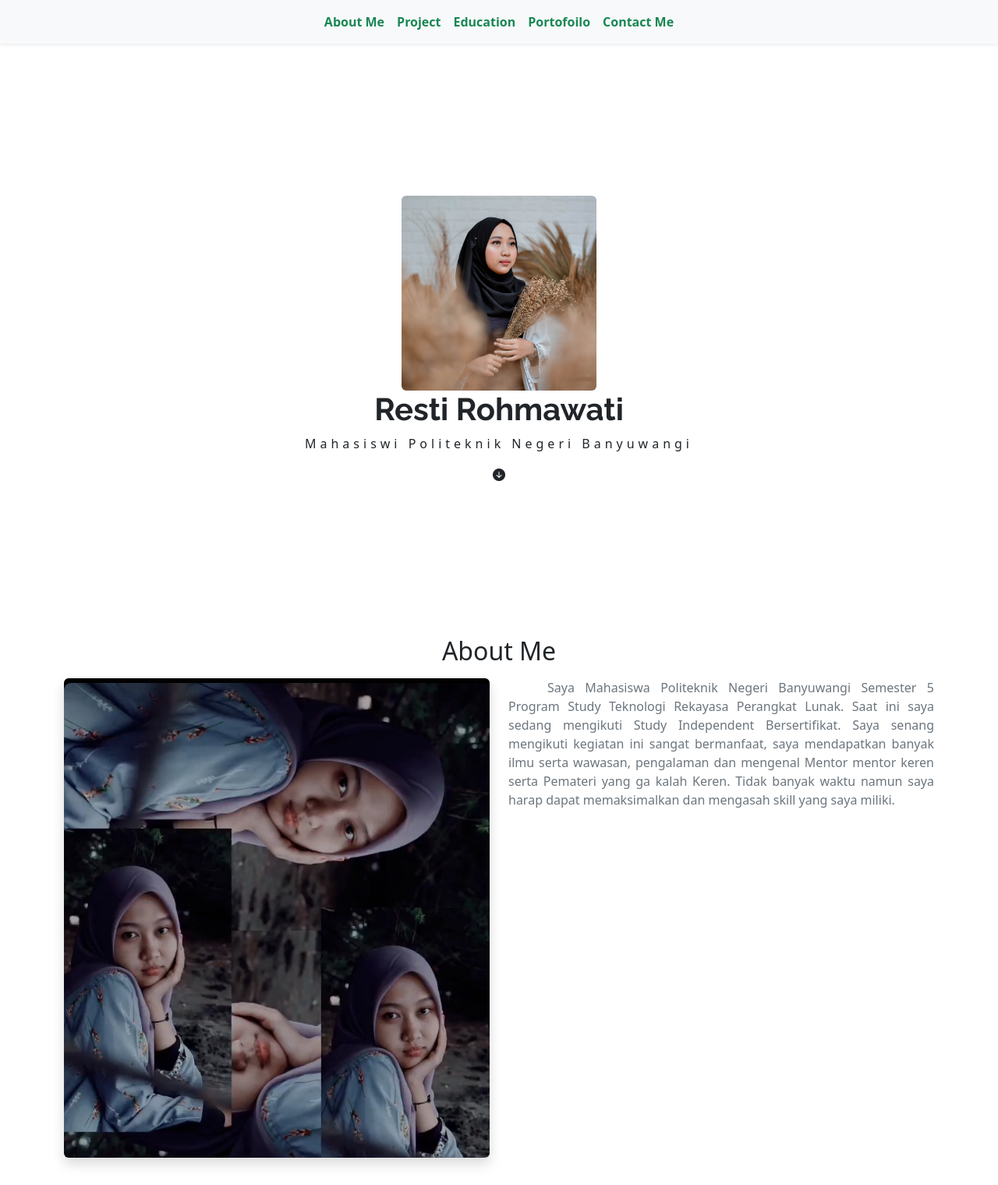
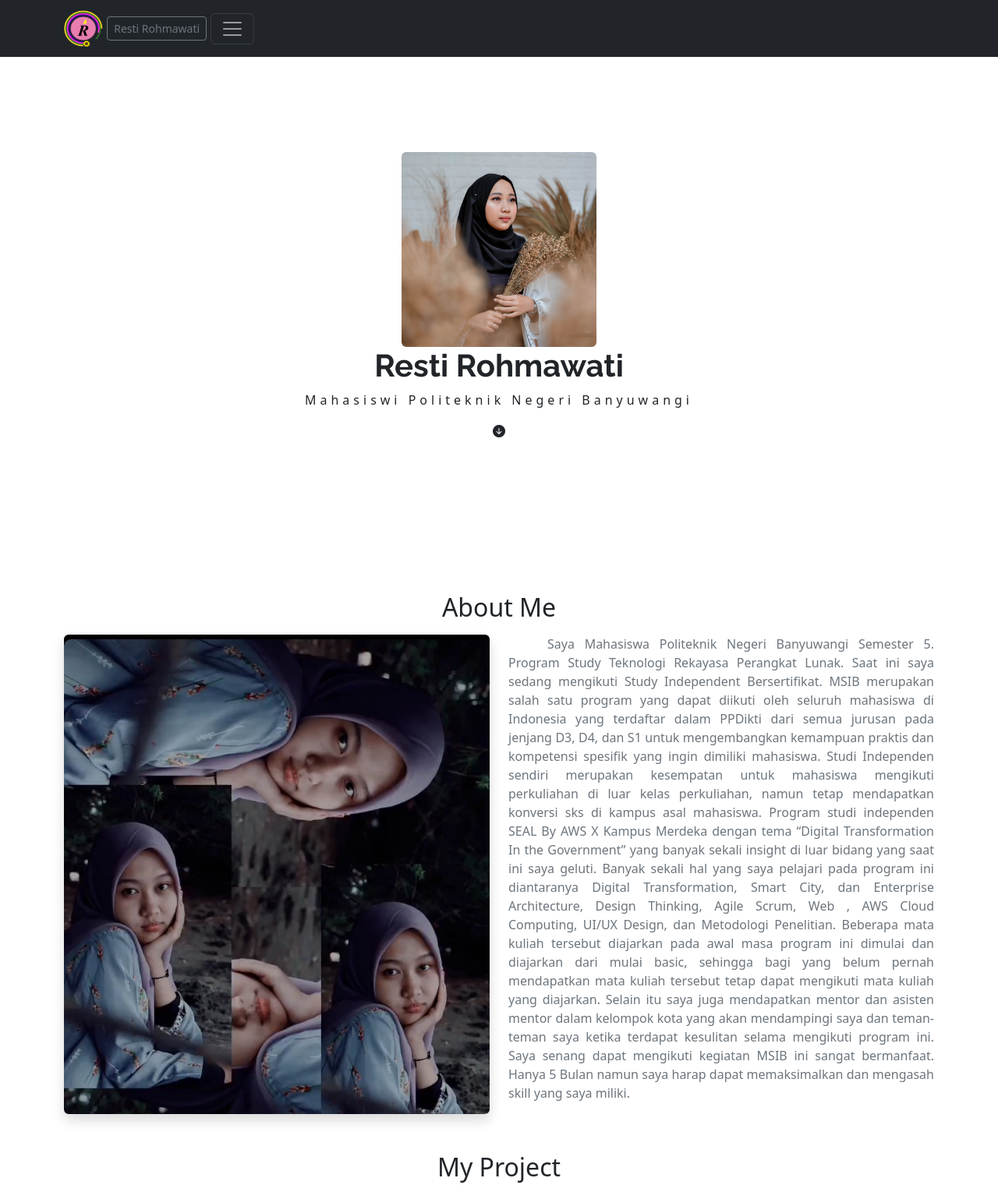
Before and after one commit to restijogja/restijogja.github.io, a plain HTML site: page index.html in a window 1280 px wide. Shown: the top 1520 px of the page at 78% size. Drawn offline with nearby package versions, Linux system fonts and the light colour scheme.

Commit message:
perbaikan

```diff
--- a/index.html
+++ b/index.html
@@ -1,9 +1,9 @@
-<!doctype html>
+<!DOCTYPE html>
 <html lang="en">
   <head>
     <meta charset="utf-8">
     <meta name="viewport" content="width=device-width, initial-scale=1">
-    <title>Bootstrap demo</title>
+    <title>Web Sederhana</title>
     <link href="https://cdn.jsdelivr.net/npm/bootstrap@5.2.2/dist/css/bootstrap.min.css" rel="stylesheet" integrity="sha384-Zenh87qX5JnK2Jl0vWa8Ck2rdkQ2Bzep5IDxbcnCeuOxjzrPF/et3URy9Bv1WTRi" crossorigin="anonymous">
     <link rel="stylesheet" href="https://cdn.jsdelivr.net/npm/bootstrap-icons@1.9.1/font/bootstrap-icons.css">
     <link rel="stylesheet" href="biodata.css">
@@ -14,32 +14,65 @@
   </head>
   <body>
     <!-- Navbar -->
-    <nav class="navbar navbar-expand-lg bg-light shadow-sm">
-      <div class="container-fluid">
-        <div class="collapse navbar-collapse" id="navbarNav">
-          <ul class="navbar-nav mx-auto">
+    <nav class="navbar navbar-dark bg-dark fixed-top">
+      <div class="container">
+        <a class="navbar-brand" href="#">
+          <img src="./assets/image/logoweb.png" alt="Bootstrap" width="50" height="47">
+          <button class="btn btn-sm btn-outline-secondary" type="button">Resti Rohmawati</button>
+          <button class="navbar-toggler" type="button" data-bs-toggle="offcanvas" data-bs-target="#offcanvasDarkNavbar" aria-controls="offcanvasDarkNavbar">
+            <span class="navbar-toggler-icon"></span>
+          </button>
+          <div class="offcanvas offcanvas-end text-bg-dark" tabindex="-1" id="offcanvasDarkNavbar" aria-labelledby="offcanvasDarkNavbarLabel">
+            <div class="offcanvas-header">
+              <h5 class="offcanvas-title" id="offcanvasDarkNavbarLabel">Menu</h5>
+              <button type="button" class="btn-close btn-close-white" data-bs-dismiss="offcanvas" aria-label="Close"></button>
+            </div>
+            <div class="offcanvas-body">
+              <ul class="navbar-nav justify-content-end flex-grow-1 pe-3">
                 <li class="nav-item">
-              <a class="nav-link fw-semibold text-success" aria-current="page" href="#hal1">About Me</a>
+                  <a class="nav-link active" aria-current="page" href="#">Home</a>
                 </li>
                 <li class="nav-item">
-              <a class="nav-link fw-semibold text-success" aria-current="page" href="#hal2">Project</a>
+                  <a class="nav-link" href="#">About Me</a>
                 </li>
                 <li class="nav-item">
-              <a class="nav-link fw-semibold text-success" aria-current="page" href="#">Education</a>
+                  <a class="nav-link" href="#">Project</a>
                 </li>
                 <li class="nav-item">
-              <a class="nav-link fw-semibold text-success" aria-current="page" href="#">Portofoilo</a>
+                  <a class="nav-link" href="#">Contact</a>
                 </li>
-            <li class="nav-item">
-              <a class="nav-link fw-semibold text-success" aria-current="page" href="#hal3">Contact Me</a>
+                <li class="nav-item dropdown">
+                  <a class="nav-link dropdown-toggle" href="#" role="button" data-bs-toggle="dropdown" aria-expanded="false">
+                    Education
+                  </a>
+                  <ul class="dropdown-menu dropdown-menu-dark">
+                    <li><a class="dropdown-item" href="#">SDN 2 Kelir</a></li>
+                    <li>
+                      <hr class="dropdown-divider">
+                    </li>
+                    <li><a class="dropdown-item" href="#">SMPN 2 Kalipuro</a></li>
+                    <li>
+                      <hr class="dropdown-divider">
+                    </li>
+                    <li><a class="dropdown-item" href="#">SMKN 1 Banyuwangi</a></li>
+                    <li>
+                      <hr class="dropdown-divider">
+                    </li>
+                    <li><a class="dropdown-item" href="#">Politeknik Negeri Banyuwangi</a></li>
+                  </ul>
                 </li>
               </ul>
+              <form class="d-flex mt-3" >
+                <a class="btn btn-success" aria-current="page" href="portofolio.html">Portofolio</a>
+              </form>
             </div>
+          </div>
+        </a>
       </div>
     </nav>
 
     <!-- Bagian Foto atas -->
-    <div id="fotosaya" class="container d-flex flex-column align-items-center justify-content-center">
+    <div id="fotosaya" class="container d-flex flex-column align-items-center justify-content-center" id="hal1">
       <img src="./assets/image/my.jpg" class="foto-atas rounded"alt="">
       <h1 class="namaatas fw-bold">Resti Rohmawati</h1>
       <p class="identitas ">Mahasiswi Politeknik Negeri Banyuwangi</p>
@@ -47,22 +80,29 @@
     </div>
 
     <!-- About Me -->
-    <div class="container mb-5" id="hal1">
+    <div class="container mb-5" id="hal2">
       <h2 class="text-center mb-3">About Me</h2>
       <div class="row">
         <div class="col-6">
           <img src="./assets/image/gku.jpg" class="shadow rounded w-100" alt="">
         </div>
       <div class="col-6">
-        <p class="text-about text-secondary ih-ig">Saya Mahasiswa Politeknik Negeri Banyuwangi Semester 5 Program Study Teknologi Rekayasa Perangkat Lunak.
-          Saat ini saya sedang mengikuti Study Independent Bersertifikat. Saya senang mengikuti kegiatan ini sangat bermanfaat, saya mendapatkan banyak ilmu serta wawasan, pengalaman
-          dan mengenal Mentor mentor keren serta Pemateri yang ga kalah Keren. Tidak banyak waktu namun saya harap dapat memaksimalkan dan mengasah skill yang saya miliki.
+        <p class="text-about text-secondary ih-ig">Saya Mahasiswa Politeknik Negeri Banyuwangi Semester 5. Program Study Teknologi Rekayasa Perangkat Lunak.
+          Saat ini saya sedang mengikuti Study Independent Bersertifikat. MSIB merupakan salah satu program yang dapat diikuti oleh seluruh mahasiswa di Indonesia yang terdaftar dalam PPDikti dari semua jurusan pada jenjang D3, D4, dan S1
+          untuk mengembangkan kemampuan praktis dan kompetensi spesifik yang ingin dimiliki mahasiswa.
+          Studi Independen sendiri merupakan kesempatan untuk mahasiswa mengikuti perkuliahan di luar kelas perkuliahan, namun tetap mendapatkan konversi sks di kampus asal mahasiswa.
+          Program studi independen SEAL By AWS X Kampus Merdeka dengan tema “Digital Transformation In the Government” yang banyak sekali insight di luar bidang yang saat ini saya geluti.
+          Banyak sekali hal yang saya pelajari pada program ini diantaranya Digital Transformation, Smart City, dan Enterprise Architecture, Design Thinking, Agile Scrum, Web , AWS Cloud Computing, UI/UX Design, dan Metodologi Penelitian.
+          Beberapa mata kuliah tersebut diajarkan pada awal masa program ini dimulai dan diajarkan dari mulai basic, sehingga bagi yang belum pernah mendapatkan mata kuliah tersebut tetap dapat mengikuti mata kuliah yang diajarkan.
+          Selain itu saya juga mendapatkan mentor dan asisten mentor dalam kelompok kota yang akan mendampingi saya dan teman-teman saya ketika terdapat kesulitan selama mengikuti program ini.
+          Saya senang dapat mengikuti kegiatan MSIB ini sangat bermanfaat. Hanya 5 Bulan namun saya harap dapat memaksimalkan dan mengasah skill yang saya miliki.
         </p>
       </div>
       </div>
     </div>
-    <!-- skill-->
-    <div class="container mb-5" id="hal2">
+
+    <!-- Skill-->
+    <div class="container mb-5" id="hal3">
       <h2 class="text-center mb-3" My Skill>My Project</h2>
       <div class="row">
         <div class="col-4">
@@ -71,7 +111,7 @@
             <div class="card-body">
               <h5 class="card-title">Limass nihh</h5>
               <p class="card-text">Some quick example text to build on the card title and make up the bulk of the card's content.</p>
-              <a href="#" class="btn btn-success">Go somewhere</a>
+              <a href="#" class="btn btn-success">Go somewher hcfgfxgnxhgxe</a>
             </div>
           </div>
         </div>
@@ -129,7 +169,7 @@
     </div>
 
     <!-- Contack Me -->
-    <div class="container mb-5" id="hal3">
+    <div class="container mb-5" id="hal4">
       <h2 class="text-center mb-3">Contact Me</h2>
       <form class="col-6 mx-auto">
         <div class="mb-3">
@@ -146,6 +186,7 @@
         </div>
         <button type="button" class="btn btn-success w-100">Success</button>
       </form>
+
     <!-- Footer -->
     <div class="b-example-divider"></div>
     <div class="container">
```
Lines whose indentation alone changed are shown as unchanged.
